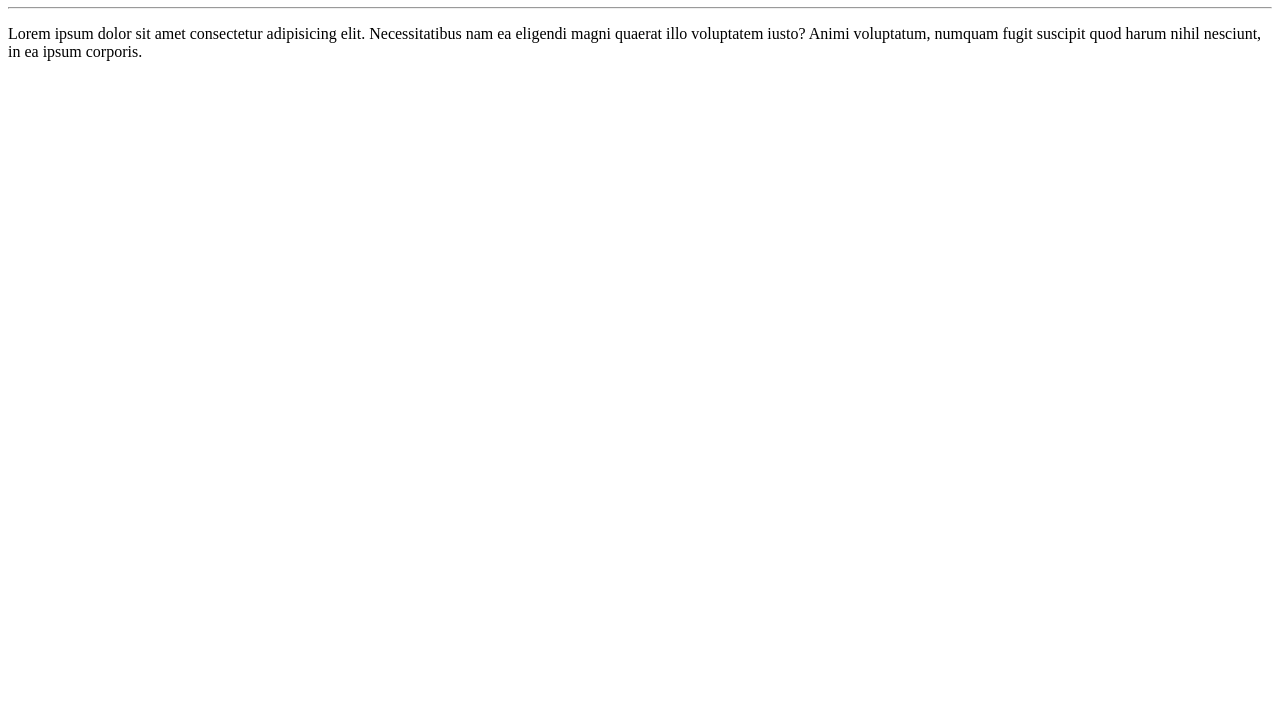
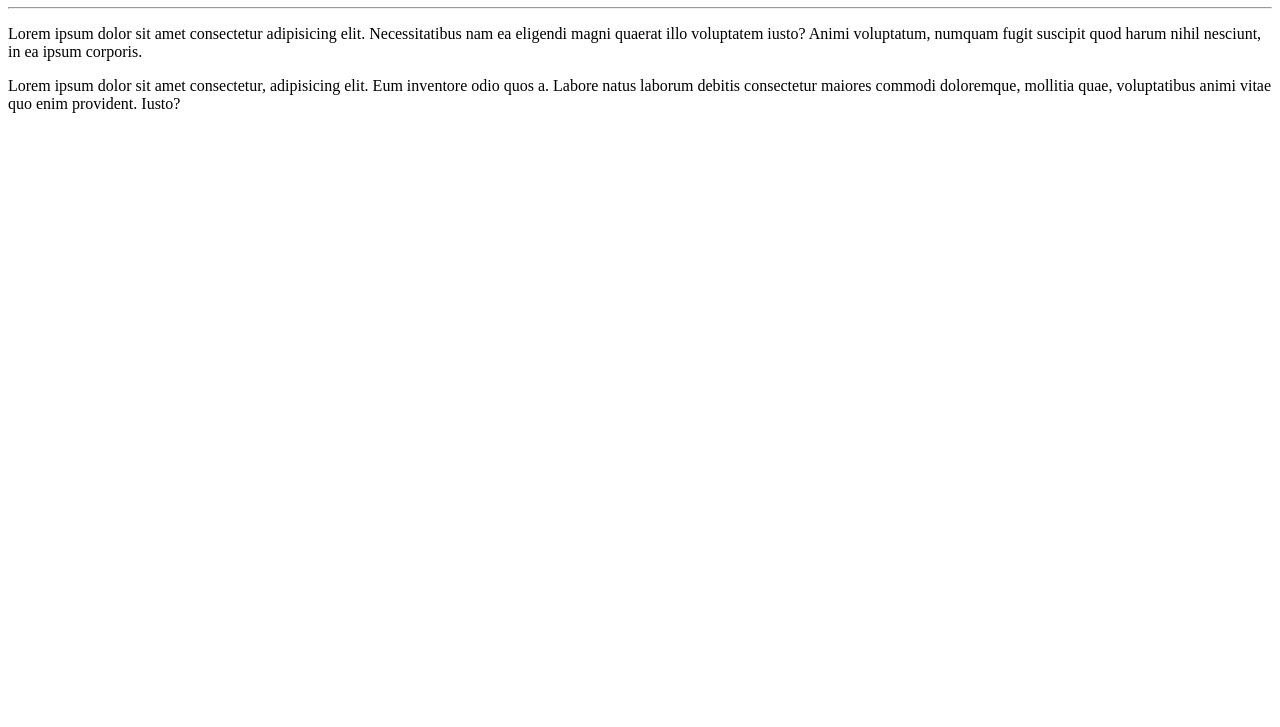
Before and after one commit to GabrielBaptistaRibas/Ola-Mundo, a plain HTML site: page site-exemplo/index.html in a window 1280 px wide. Shown: the part 73-800 px from the top of the page. Drawn offline with Linux system fonts and the light colour scheme.

Commit message:
add paragf

```diff
--- a/site-exemplo/index.html
+++ b/site-exemplo/index.html
@@ -9,5 +9,6 @@
     <h1>Ola mundo</h1>
     <hr>
     <p>Lorem ipsum dolor sit amet consectetur adipisicing elit. Necessitatibus nam ea eligendi magni quaerat illo voluptatem iusto? Animi voluptatum, numquam fugit suscipit quod harum nihil nesciunt, in ea ipsum corporis.</p>
+    <p>Lorem ipsum dolor sit amet consectetur, adipisicing elit. Eum inventore odio quos a. Labore natus laborum debitis consectetur maiores commodi doloremque, mollitia quae, voluptatibus animi vitae quo enim provident. Iusto?</p>
 </body>
 </html>
```
